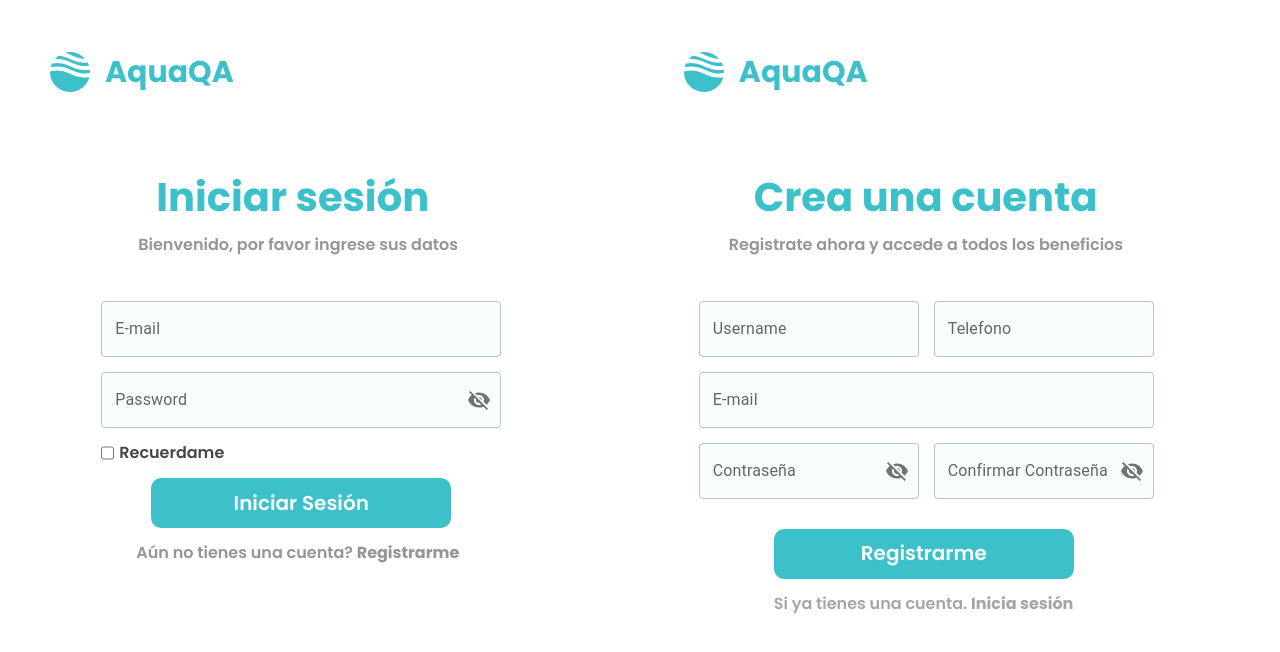
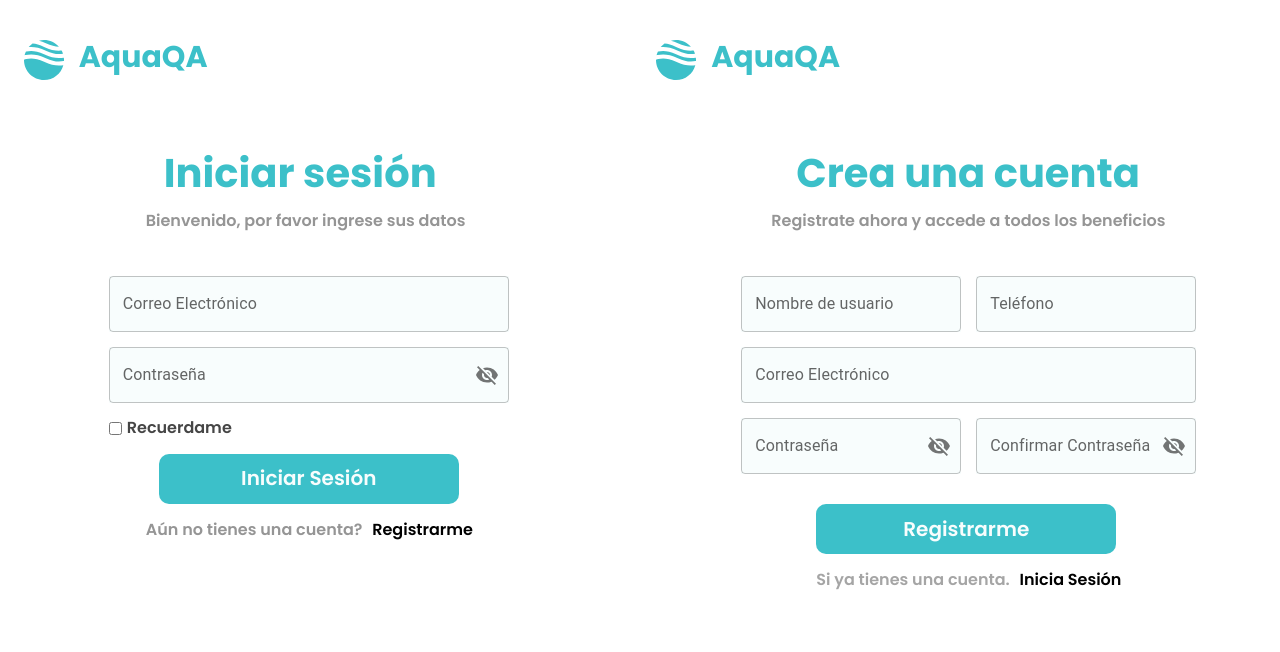
Before and after one commit to VictorVillalva/AquaQA, a React (Vite) app: page / in a window 1280 px wide. Shown: the top 652 px of the page. Built offline with nearby package versions, Linux system fonts and the light colour scheme.

Commit message:
registerLogin

```diff
--- a/index.html
+++ b/index.html
@@ -2,6 +2,7 @@
 <html lang="en">
   <head>
     <meta charset="UTF-8" />
+    <link rel="icon" type="image/svg+xml" href="/src/assets/Images/Logo.svg" />
     <meta name="viewport" content="width=device-width, initial-scale=1.0" />
     <link rel="stylesheet" href="./src/normalize.css">
     <title>AquaQA</title>
--- a/src/assets/Styles/LoginRegister.css
+++ b/src/assets/Styles/LoginRegister.css
@@ -1,22 +1,16 @@
 @import url('https://fonts.googleapis.com/css2?family=Poppins:ital,wght@0,600;0,700;1,500&display=swap');
 
-/*
-.login-register {
-    height: 100vh;
-    background-image: url('../Images/ImgLogin.svg'), url('../Images/ImgRegister.svg');
-    background-position: left, right;
-    background-repeat: no-repeat, no-repeat;
-    background-size: 50%, 50%;
+
+.Login-Register{
+    display: flex;
+    justify-content: space-around;
+    padding: 40px 0px 0px 80px;
 }
-*/
 
 .logo-sing-in{
     display: flex;
-    padding: 30px 0px 0px 50px;
-}
-
-.Logo-AquaQA{
-    padding-left: 450px;
+    margin-left: -140px;
+    margin-bottom: 70px;
 }
 
 .name-empresa{
@@ -25,18 +19,15 @@
     padding-left: 15px;
     font-size: 30px;
 }
-
-.Login-Register{
-    display: flex;
-    justify-content: space-around;
-    padding: 60px 0px 0px 30px;
-}
-
 .form-login h2 {
     color: #3CC0C9;
     font-family: Poppins, Bold;
     font-size: 40px;
     margin: 0;
+}
+
+.logo-sing-in h2{
+    font-size: 30px;
 }
 
 .form-login p{
@@ -85,17 +76,34 @@
 
 .singUp{
     display: flex;
-    margin-left: 35px;
+    margin-left: -18px;
+}
+
+.hidden{
+    visibility: hidden;
 }
 
 /*REGISTER*/
 
+.form-register{
+    margin-left: 120px;
+}
 
 .form-register h2 {
     color: #3CC0C9;
     font-family: Poppins, Bold;
     font-size: 40px;
     margin: 0;
+}
+
+.logo-sing-up{
+    display: flex;
+    margin-left: -140px;
+    margin-bottom: 70px;
+}
+
+.logo-sing-up h2{
+    font-size: 30px;
 }
 
 .saludo{
@@ -148,11 +156,27 @@
     margin-left: 20px;
 }
 
-.inicioses{
+.inicioSesion{
     margin-left: 20px;
 }
 
-.inicioses p{
+.inicioSesion p{
     font-family: Poppins;
     color: #A5A5A5;
 }
+
+.inicioSesion p button{
+    border: none;
+    background: none;
+    font-family: Poppins;
+}
+
+.singUp p{
+    font-family: Poppins;
+}
+
+.singUp p button{
+    border: none;
+    background: none;
+    font-family: Poppins;
+}
--- /dev/null
+++ b/src/components/Login.jsx
@@ -0,0 +1,80 @@
+import { useState } from 'react';
+import {
+    TextField,
+    FormControl,
+    InputLabel,
+    OutlinedInput,
+    InputAdornment,
+    IconButton
+} from '@mui/material';
+
+import {
+    Visibility,
+    VisibilityOff
+} from '@mui/icons-material';
+
+import Logo from '../assets/Images/Logo.svg'
+export const Login = () => {
+
+    const [showPassword, setShowPassword] = useState(false);
+
+    const handleClickShowPassword = () => setShowPassword((show) => !show);
+
+    const handleMouseDownPassword = (event) => {
+      event.preventDefault();
+    };
+
+    return(
+        <>
+            <div className="logo-sing-in">
+                <img src={Logo} />
+                <h2 className='name-empresa'>AquaQA</h2>
+            </div>
+            <h2 className='iniciaSesion'>Iniciar sesión</h2>
+                    <div className="bienvenida">
+                        <p>Bienvenido, por favor ingrese sus datos</p>
+                    </div>
+                    <div className="Datos-Form">
+                        <div className="email">
+                            <FormControl sx={{ backgroundColor: '#F8FDFD', width: '400px' }}>
+                                <TextField
+                                    label="Correo Electrónico"
+                                />
+                            </FormControl>
+                        </div>
+                        <div className="pass">
+                            <FormControl sx={{ backgroundColor: '#F8FDFD', width: '400px' }} variant="outlined">
+                                <InputLabel htmlFor="outlined-adornment-password">Contraseña</InputLabel>
+                                <OutlinedInput
+                                    id="outlined-adornment-password"
+                                    type={showPassword ? 'text' : 'password'}
+                                    endAdornment={
+                                        <InputAdornment position="end">
+                                            <IconButton
+                                                aria-label="toggle password visibility"
+                                                onClick={handleClickShowPassword}
+                                                onMouseDown={handleMouseDownPassword}
+                                                edge="end"
+                                            >
+                                                {showPassword ? <Visibility /> : <VisibilityOff />}
+                                            </IconButton>
+                                        </InputAdornment>
+                                    }
+                                    label="Password"
+                                />
+                            </FormControl>
+                        </div>
+                        <div className="recuerdame">
+                            <input type="checkbox" />
+                            <p>Recuerdame</p>
+                        </div>
+                        <div className="btn-login">
+                            <button>Iniciar Sesión</button>
+                        </div>
+                    </div>
+                    <div className="singUp">
+                        <p>Aún no tienes una cuenta? <button>Registrarme</button></p>
+                    </div>
+        </>
+    )
+}
--- a/src/components/Register.jsx
+++ b/src/components/Register.jsx
@@ -14,6 +14,8 @@ import {
     VisibilityOff
 } from '@mui/icons-material';
 
+import Logo from '../assets/Images/Logo.svg'
+
 export const Register = () => {
 
     const [showPassword, setShowPassword] = useState(false);
@@ -26,7 +28,11 @@ export const Register = () => {
 
     return(
         <>
-            <h2>Crea una cuenta</h2>
+            <div className="logo-sing-up">
+                <img src={Logo} />
+                <h2 className='name-empresa'>AquaQA</h2>
+            </div>
+            <h2 className='creaCuenta'>Crea una cuenta</h2>
             <div className="saludo">
                 <p>Registrate ahora y accede a todos los beneficios</p>
             </div>
@@ -34,14 +40,14 @@ export const Register = () => {
                 <div className="use">
                     <FormControl sx={{ backgroundColor: '#F8FDFD', width: '220px' }}>
                         <TextField
-                            label="Username"
+                            label="Nombre de usuario"
                         />
                     </FormControl>
                 </div>
                 <div className="tel">
                     <FormControl sx={{ backgroundColor: '#F8FDFD', width: '220px' }}>
                         <TextField
-                            label="Telefono"
+                            label="Teléfono"
                         />
                     </FormControl>
                 </div>
@@ -49,7 +55,7 @@ export const Register = () => {
             <div className="E-mail">
                 <FormControl sx={{ backgroundColor: '#F8FDFD', width: '455px' }}>
                     <TextField
-                        label="E-mail"
+                        label="Correo Electrónico"
                     />
                 </FormControl>
             </div>
@@ -102,8 +108,8 @@ export const Register = () => {
             <div className="btn-registrarse">
                 <button>Registrarme</button>
             </div>
-            <div className="inicioses">
-                <p>Si ya tienes una cuenta. <b>Inicia sesión</b></p>
+            <div className="inicioSesion">
+                    <p>Si ya tienes una cuenta. <button id='btn-hide'>Inicia Sesión</button></p>
             </div>
         </>
     )
--- a/src/pages/LoginRegister.jsx
+++ b/src/pages/LoginRegister.jsx
@@ -1,103 +1,21 @@
-import { useState } from 'react';
-import {
-    TextField,
-    FormControl,
-    InputLabel,
-    OutlinedInput,
-    InputAdornment,
-    IconButton
-} from '@mui/material';
+import { Register } from '../components/Register';
+import { Login } from '../components/Login';
 
-import {
-    Visibility,
-    VisibilityOff
-} from '@mui/icons-material';
 
-import { Register } from '../components/Register';
-import Logo from '../assets/Images/Logo.svg'
 import '../assets/Styles/LoginRegister.css'
-
 
 export const LoginRegister = () => {
 
-    const [showPassword, setShowPassword] = useState(false);
-
-    const handleClickShowPassword = () => setShowPassword((show) => !show);
-
-    const handleMouseDownPassword = (event) => {
-      event.preventDefault();
-    };
-
     return (
         <>
-            <div className="logo-sing-in">
-                <img src={Logo} />
-                <h2 className='name-empresa'>AquaQA</h2>
-
-                <img className='Logo-AquaQA' src={Logo} />
-                <h2 className='name-empresa'>AquaQA</h2>
-            </div>
-
             <div className="Login-Register">
                 <form className="form-login">
-                    <h2>Iniciar sesión</h2>
-                    <div className="bienvenida">
-                        <p>Bienvenido, por favor ingrese sus datos</p>
-                    </div>
-
-                    <div className="Datos-Form">
-                        <div className="email">
-                            <FormControl sx={{ backgroundColor: '#F8FDFD', width: '400px' }}>
-                                <TextField
-                                    label="E-mail"
-                                />
-                            </FormControl>
-                        </div>
-                        <div className="pass">
-                            <FormControl sx={{ backgroundColor: '#F8FDFD', width: '400px' }} variant="outlined">
-                                <InputLabel htmlFor="outlined-adornment-password">Password</InputLabel>
-                                <OutlinedInput
-                                    id="outlined-adornment-password"
-                                    type={showPassword ? 'text' : 'password'}
-                                    endAdornment={
-                                        <InputAdornment position="end">
-                                            <IconButton
-                                                aria-label="toggle password visibility"
-                                                onClick={handleClickShowPassword}
-                                                onMouseDown={handleMouseDownPassword}
-                                                edge="end"
-                                            >
-                                                {showPassword ? <Visibility /> : <VisibilityOff />}
-                                            </IconButton>
-                                        </InputAdornment>
-                                    }
-                                    label="Password"
-                                />
-                            </FormControl>
-                        </div>
-                        <div className="recuerdame">
-                            <input type="checkbox" />
-                            <p>Recuerdame</p>
-                        </div>
-                        <div className="btn-login">
-                            <button>Iniciar Sesión</button>
-                        </div>
-                        <div className="singUp">
-                            <p>Aún no tienes una cuenta? <b>Registrarme</b></p>
-                        </div>
-                    </div>
+                    <Login></Login>
                 </form>
-
-
-
-                <form className="form-register">
+                <form className="form-register" >
                     <Register></Register>
                 </form>
-
             </div>
-
-
-
         </>
     )
 }
```
